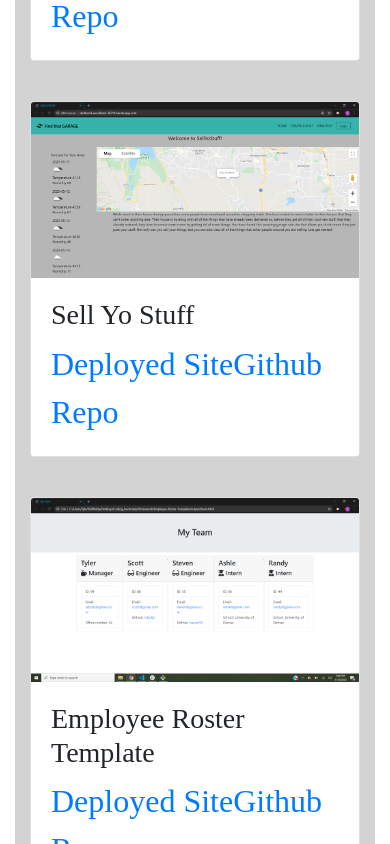
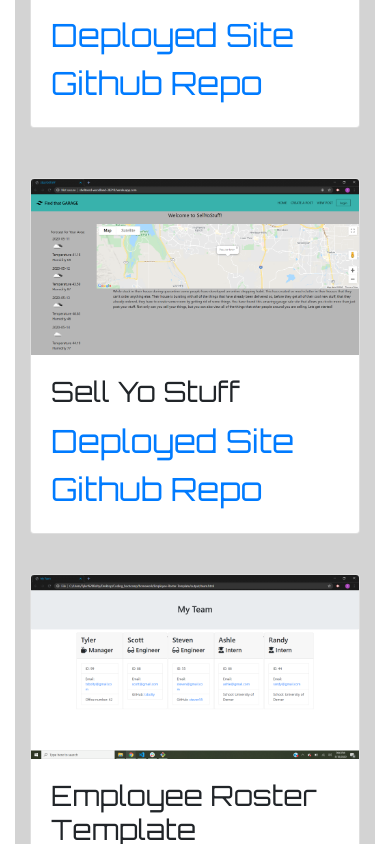
Before and after one commit to tsbolty/ReactPortfolio, a React (Create React App) app: page /portfolio in a window 390 px wide. Shown: the part 1640-2484 px from the top of the page. Built offline with nearby package versions, Linux system fonts and the light colour scheme.

Commit message:
finished product

```diff
--- a/public/index.html
+++ b/public/index.html
@@ -3,6 +3,7 @@
   <head>
     <meta charset="utf-8" />
     <link rel="stylesheet" href="https://stackpath.bootstrapcdn.com/bootstrap/4.4.1/css/bootstrap.min.css" integrity="sha384-Vkoo8x4CGsO3+Hhxv8T/Q5PaXtkKtu6ug5TOeNV6gBiFeWPGFN9MuhOf23Q9Ifjh" crossorigin="anonymous">
+    <link href="https://fonts.googleapis.com/css?family=Changa|Orbitron&display=swap" rel="stylesheet">
     <meta name="viewport" content="width=device-width, initial-scale=1" />
     <meta name="theme-color" content="#000000" />
     <meta
--- a/src/components/CardContent.js
+++ b/src/components/CardContent.js
@@ -7,6 +7,7 @@ function CardContent(props){
             <div className="card-body">
                 <h3>{props.title}</h3>
                 <a href= {props.deployed_link} className= "site-link">Deployed Site</a>
+                <br></br>
                 <a href= {props.github_repo} >Github Repo</a>
             </div>
         </div>
--- a/src/pages/Card.js
+++ b/src/pages/Card.js
@@ -17,7 +17,12 @@ function Card(){
                         </div>
                         <div className="row">
                             <div className="col-lg-6 col-md-6">
-                            {Repos.map(project=>{
+                            {Repos.slice(0, 3).map(project=>{
+                                return <CardContent title= {project.title} github_repo= {project.github_repo} deployed_link={project.deployed_link} image={project.image} key={project.id}/>
+                            })}
+                            </div>
+                            <div className="col-lg-6 col-md-6">
+                            {Repos.slice(3).map(project=>{
                                 return <CardContent title= {project.title} github_repo= {project.github_repo} deployed_link={project.deployed_link} image={project.image} key={project.id}/>
                             })}
                             </div>
```
